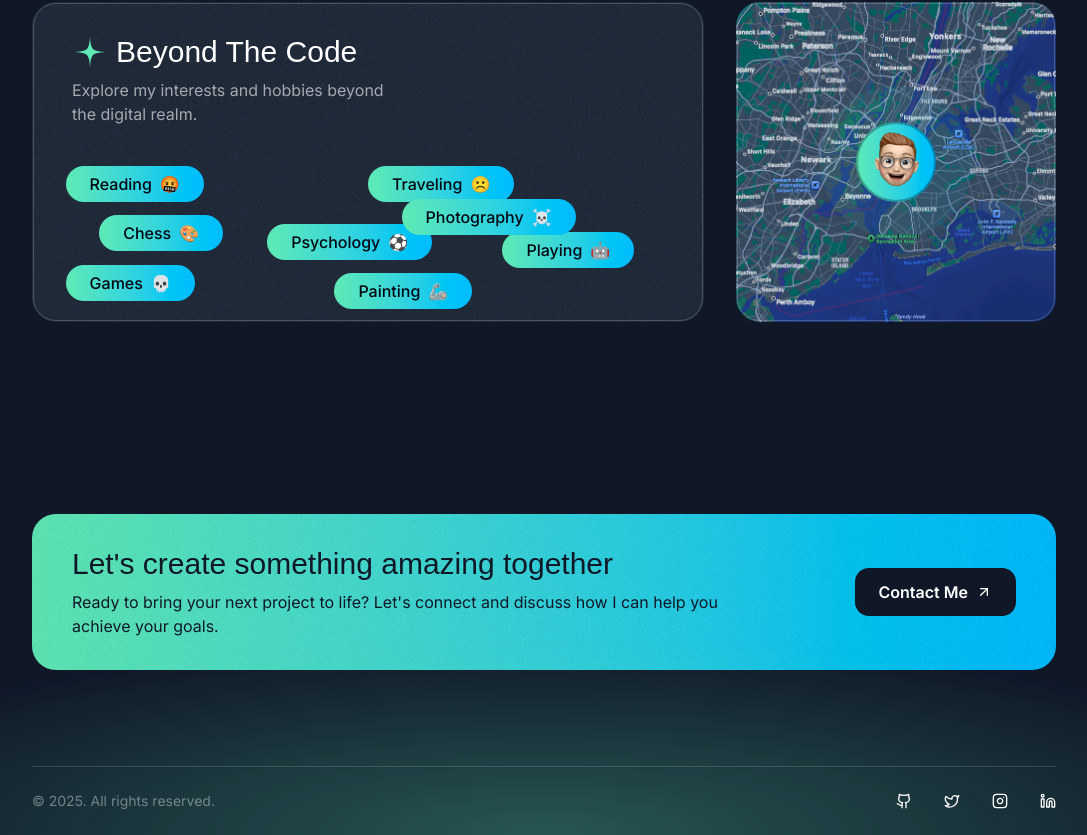
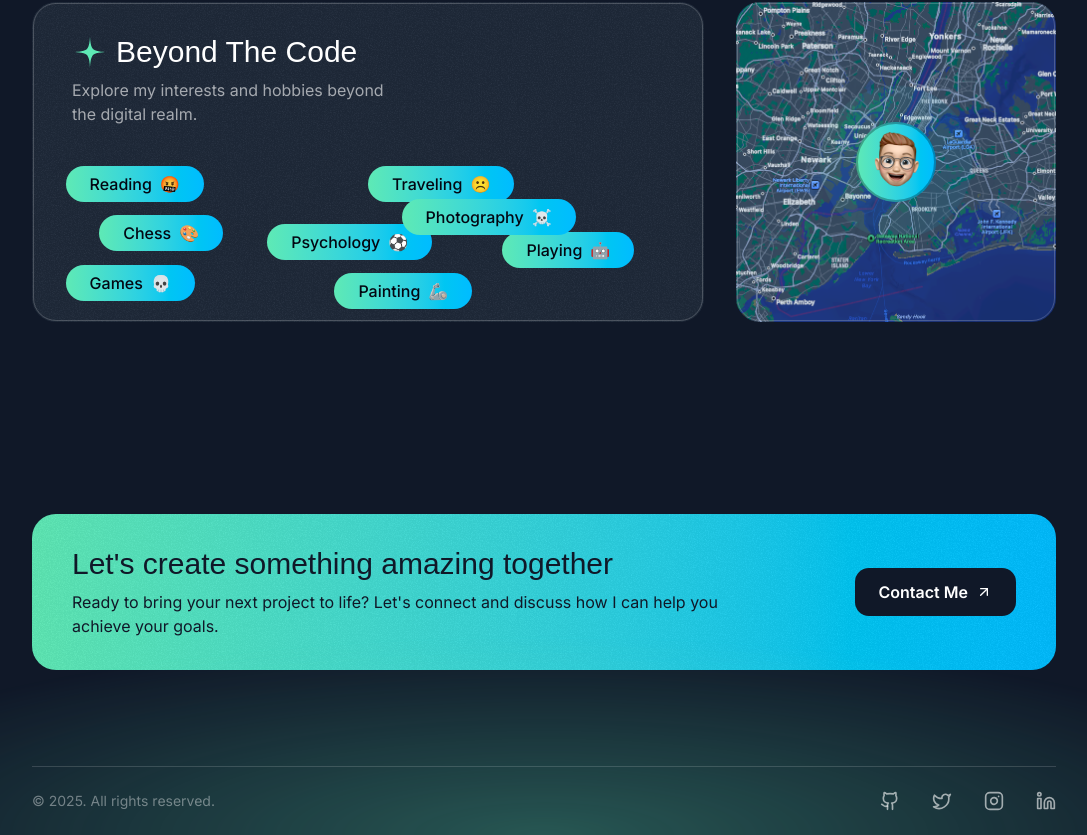
Before and after one commit to thehackersbrain/portfolio, a Next.js app: page / in a window 1280 px wide. Shown: the part 5974-6809 px from the top of the page, without its empty margins (96-1183 px from the left). Built offline with nearby package versions, Linux system fonts and the light colour scheme; a web font is replaced by a local one.

Commit message:
increased icons size

```diff
--- a/src/sections/Footer.tsx
+++ b/src/sections/Footer.tsx
@@ -41,7 +41,7 @@ const FooterSection = () => {
                 target="_blank"
                 rel="noreferrer"
               >
-                <link.name className="size-4" />
+                <link.name className="size-5 text-white/60" />
               </a>
             ))}
           </nav>
```
